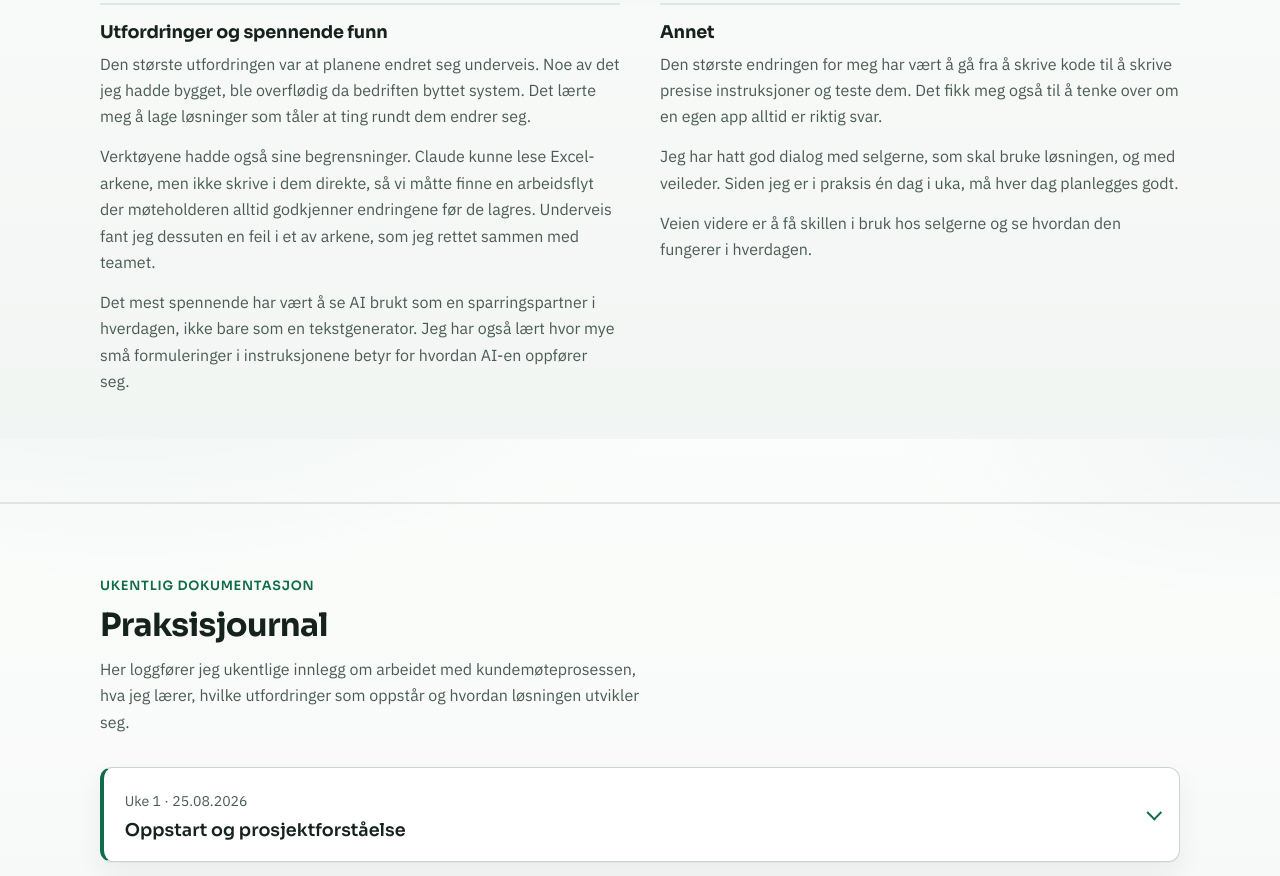
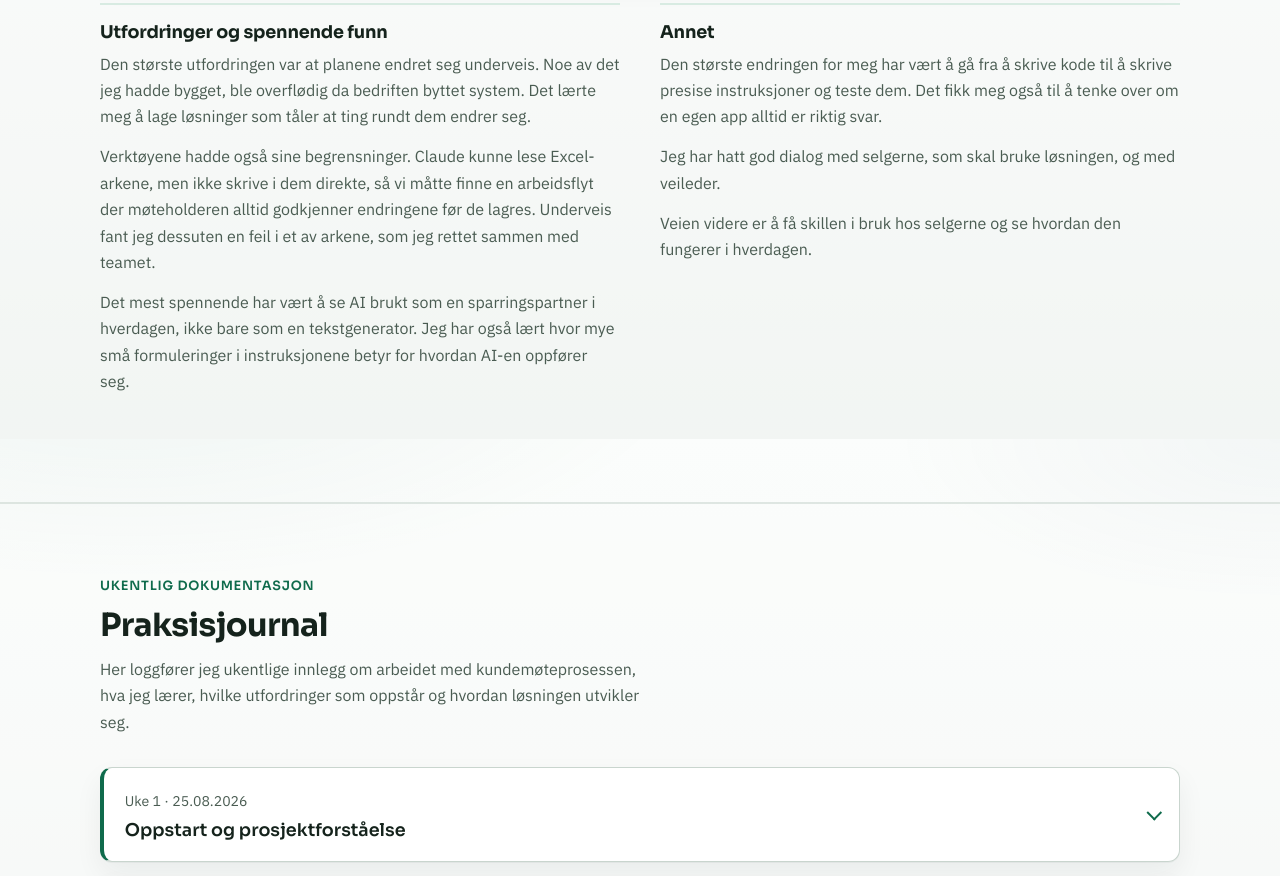
Before and after one commit to FanuelHab/PraksisProsjekt, a plain HTML site: page index.html in a window 1280 px wide. Shown: the part 5161-6037 px from the top of the page. Drawn offline with Linux system fonts and the light colour scheme.

Commit message:
fjernet setning om praksisdager i status 2
Co-Authored-By: Claude Opus 5.5 <noreply@anthropic.com>

```diff
--- a/index.html
+++ b/index.html
@@ -294,7 +294,7 @@
                 Den største endringen for meg har vært å gå fra å skrive kode til å skrive presise instruksjoner og teste dem. Det fikk meg også til å tenke over om en egen app alltid er riktig svar.
               </p>
               <p>
-                Jeg har hatt god dialog med selgerne, som skal bruke løsningen, og med veileder. Siden jeg er i praksis én dag i uka, må hver dag planlegges godt.
+                Jeg har hatt god dialog med selgerne, som skal bruke løsningen, og med veileder.
               </p>
               <p>
                 Veien videre er å få skillen i bruk hos selgerne og se hvordan den fungerer i hverdagen.
```
